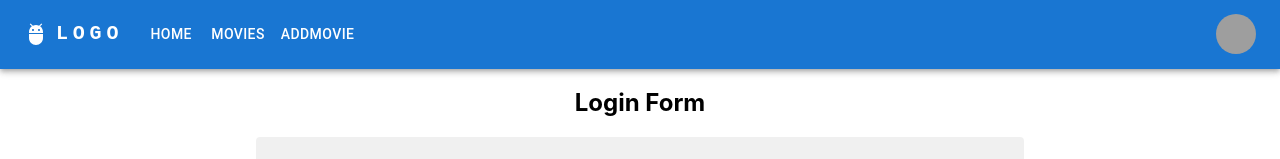
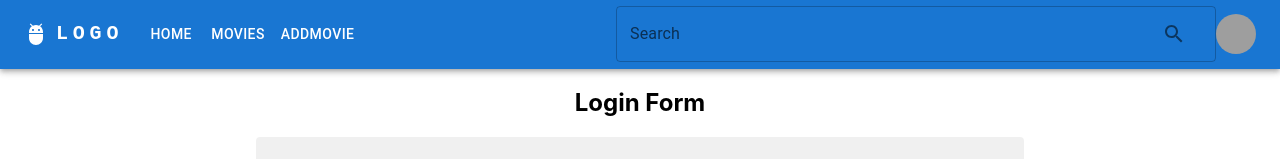
Before and after one commit to lovisnice/MyCinema-React-TS, a React (Create React App) app: page /login in a window 1280 px wide. Shown: the top 159 px of the page. Built offline with nearby package versions, Linux system fonts and the light colour scheme; grey boxes are pictures that could not be loaded.

Commit message:
add imdb and searchSlice

```diff
--- a/package.json
+++ b/package.json
@@ -7,6 +7,7 @@
     "@emotion/styled": "^11.11.0",
     "@mui/icons-material": "^5.14.18",
     "@mui/material": "^5.14.18",
+    "@reduxjs/toolkit": "^1.9.7",
     "@types/jest": "^27.5.2",
     "@types/node": "^16.18.64",
     "@types/react": "^18.2.38",
@@ -14,6 +15,7 @@
     "react": "^18.2.0",
     "react-dom": "^18.2.0",
     "react-hook-form": "^7.48.2",
+    "react-redux": "^8.1.3",
     "react-router-dom": "^6.19.0",
     "react-scripts": "5.0.1",
     "typescript": "^4.9.5",
--- a/src/App.tsx
+++ b/src/App.tsx
@@ -16,7 +16,7 @@ function App() {
       <Routes>
         <Route path="/" element={<Layout />}>
           <Route index element={<Home />} />
-          <Route path="movies" element={<MoviesList/>} />
+          <Route path="movies" element={<MoviesList/>}/>
           <Route path="login" element={<Login/>} />
           <Route path="addmovie" element={<AddMovie/>}/>
         </Route>
--- a/src/components/Header.tsx
+++ b/src/components/Header.tsx
@@ -1,5 +1,6 @@
-import { Link } from "react-router-dom";
+import { Link, Router, Routes } from "react-router-dom";
 import * as React from 'react';
+import { ChangeEvent } from 'react';
 import AppBar from '@mui/material/AppBar';
 import Box from '@mui/material/Box';
 import Toolbar from '@mui/material/Toolbar';
@@ -13,6 +14,16 @@ import Button from '@mui/material/Button';
 import Tooltip from '@mui/material/Tooltip';
 import MenuItem from '@mui/material/MenuItem';
 import AdbIcon from '@mui/icons-material/Adb';
+import { useState } from "react";
+import SearchIcon from "@mui/icons-material/Search";
+import TextField from "@mui/material/TextField";
+import {InputAdornment} from "@mui/material";
+import { Route } from "react-router-dom";
+import { useDispatch, useSelector } from 'react-redux';
+import { initialState,setKeyword } from "../reducer/searchSlice";
+import MoviesList from "./movies/MoviesList";
+
+
 
 const pages = [
     { itemName: 'Home', path: '/' },
@@ -21,9 +32,21 @@ const pages = [
 ];
 const settings = [ { itemName: 'Login', path: '/login' },];
 
+
+
 function Header() {
     const [anchorElNav, setAnchorElNav] = React.useState<null | HTMLElement>(null);
     const [anchorElUser, setAnchorElUser] = React.useState<null | HTMLElement>(null);
+
+    const dispatch = useDispatch();
+    const keyword = useSelector((state:typeof initialState) => state.keyword);
+    //console.log(keyword);
+  const handleInputChange = (event:ChangeEvent<HTMLInputElement>) => {
+    // console.log(event.target.value);
+    dispatch(setKeyword(event.target.value));
+
+  };
+
 
     const handleOpenNavMenu = (event: React.MouseEvent<HTMLElement>) => {
         setAnchorElNav(event.currentTarget);
@@ -41,10 +64,10 @@ function Header() {
     };
 
     return (
+
         <AppBar position="static">
             <Container maxWidth="xl">
                 <Toolbar disableGutters>
-
                         <AdbIcon sx={{ display: { xs: 'none', md: 'flex' }, mr: 1 }} />
                         <Typography
                             variant="h6"
@@ -131,6 +154,26 @@ function Header() {
                         ))}
                     </Box>
 
+
+                    <TextField
+                        id="search"
+                        type="search"
+                        label="Search"
+                        value={keyword}
+                        onChange={handleInputChange
+                        }
+                        sx={{ width: 600 }}
+                        InputProps={{
+                        endAdornment: (
+                            <Button onClick={()=>{<MoviesList/>}}>
+                                <InputAdornment position="end">
+                                <SearchIcon />
+                                </InputAdornment>
+                            </Button>
+                        ),
+                        }}
+                    />
+
                     <Box sx={{ flexGrow: 0 }}>
                         <Tooltip title="Open settings">
                             <IconButton onClick={handleOpenUserMenu} sx={{ p: 0 }}>
--- a/src/components/movies/AddMovie.tsx
+++ b/src/components/movies/AddMovie.tsx
@@ -43,7 +43,8 @@ export default function AddMovie() {
     title : title,
     year : year,
     imageUrl : imageUrl,
-    description : description
+    description : description,
+    poster : ""
   }
   console.log(movie);
 
--- a/src/components/movies/MovieCard.tsx
+++ b/src/components/movies/MovieCard.tsx
@@ -5,23 +5,23 @@ import CardContent from '@mui/material/CardContent';
 import CardMedia from '@mui/material/CardMedia';
 import Button from '@mui/material/Button';
 import Typography from '@mui/material/Typography';
-import { IMovie } from '../../models/movie';
+import { IMovie, IMovieSearch } from '../../models/movie';
 
-export default function MovieCard({title,year,imageUrl,description}:IMovie) {
+export default function MovieCard({Title,Year,Poster,Description}:IMovieSearch) {
   return (
     <Card sx={{ height:'100%' }}>
       <CardMedia
         sx={{ height: 640 }}
         // image={cinema1}
-        image={imageUrl}
+        image={Poster}
         title="green iguana"
       />
       <CardContent>
         <Typography gutterBottom variant="h5" component="div">
-          {title}
+          {Title}
         </Typography>
         <Typography variant="body2" color="text.secondary">
-          Year:{year}
+          Year:{Year}
         </Typography>
       </CardContent>
       <CardActions>
--- a/src/components/movies/MoviesList.tsx
+++ b/src/components/movies/MoviesList.tsx
@@ -2,17 +2,28 @@ import { useState } from "react";
 import MovieCard from "./MovieCard";
 import Grid from '@mui/material/Grid';
 import { useEffect } from 'react';
-import { IMovie } from "../../models/movie";
+import { IMovie, IMovieSearch } from "../../models/movie";
 import Skeleton from '@mui/material/Skeleton';
 import Stack from '@mui/material/Stack';
-//9ab7a18b
+import { useSelector, useDispatch } from 'react-redux';
+import { initialState } from "../../reducer/searchSlice";
+////9ab7a18b
 
 // const api: string = 'https://www.omdbapi.com/?i=tt3896198&apikey=9ab7a18b';
 // const api: string ='https://www.omdbapi.com/?s=car&apikey=9ab7a18b';
 // const api: string = 'https://cinema-api-pv114.azurewebsites.net/api/movies';
+
 const api: string = 'https://cinema-api-1.azurewebsites.net/api/movies';
+//const searchapi: string = 'https://www.omdbapi.com/?s=car&apikey=50bcb9c1';
+
+
+
 const MoviesList = () => {
-    const [movies, setMovies] = useState<IMovie[] | undefined>();
+    const [movies, setMovies] = useState<IMovieSearch[] | undefined>();
+    const [moviesSearch, setMoviesSearch] = useState<IMovieSearch[] | undefined>();
+    //const searchapi: string = `https://www.omdbapi.com/?s=${keyword}&apikey=50bcb9c1`;
+    const keyword = useSelector((state:typeof initialState) => state.keyword);
+    //console.log(keyword);
     let placeholder = [];
 
     for (let i = 0; i < 4; i++) {
@@ -31,25 +42,37 @@ const MoviesList = () => {
     }
 
 
-    useEffect(() => {
-        fetch(api).then(res => res.json()).then(data => {
-            setMovies(data);
-            console.log(movies);
+    // useEffect(() => {
+    //     fetch(api).then(res => res.json()).then(data => {
+    //         setMovies(data);
+    //         console.log(movies);
+    //     }).catch(err => console.error(err));
+    //  }, []);
+
+
+
+        useEffect(() => {
+        const searchapi = `https://www.omdbapi.com/?s=${keyword}&apikey=50bcb9c1`;
+        fetch(searchapi).then(res => res.json()).then(data => {
+            setMoviesSearch(data["Search"]);
+            //console.log(keyword);
         }).catch(err => console.error(err));
-    }, []);
+  }, []);
 
     return (
         <>
             <h2>Movies List</h2>
             <Grid container spacing={4}>
-                {movies ? (
-                    movies?.map((movie, i) =>
-                        <Grid key={i} item xs={12} sm={6} md={3} >
-                            <MovieCard {...movie} />
-                        </Grid>))
+                {moviesSearch? (
+                    moviesSearch.map((movie,i) =>
+                    <Grid key={i} item xs={12} sm={6} md={3} >
+                        <MovieCard {...movie} />
+                    </Grid>))
                     :
                     (placeholder)
                 }
+
+
 
             </Grid>
 
--- a/src/index.tsx
+++ b/src/index.tsx
@@ -3,6 +3,8 @@ import ReactDOM from 'react-dom/client';
 import './index.css';
 import App from './App';
 import { BrowserRouter } from 'react-router-dom';
+import  {Provider}  from 'react-redux';
+import store from './reducer/store';
 
 
 const root = ReactDOM.createRoot(
@@ -10,8 +12,10 @@ const root = ReactDOM.createRoot(
 );
 root.render(
   <React.StrictMode>
-    <BrowserRouter>
-      <App />
-    </BrowserRouter>
+    <Provider store={store}>
+      <BrowserRouter>
+        <App />
+      </BrowserRouter>
+    </Provider>
   </React.StrictMode>
 );
--- /dev/null
+++ b/src/reducer/searchSlice.js
@@ -0,0 +1,19 @@
+import { createSlice } from '@reduxjs/toolkit';
+
+export const initialState = {
+  keyword: "",
+};
+
+const searchSlice = createSlice({
+  name: 'search',
+  initialState,
+  reducers: {
+    setKeyword: (state, action) => {
+      state.keyword = action.payload;
+      //console.log(state.keyword);
+    },
+  },
+});
+
+export const { setKeyword } = searchSlice.actions;
+export default searchSlice.reducer;
--- /dev/null
+++ b/src/reducer/store.js
@@ -0,0 +1,11 @@
+import { configureStore } from '@reduxjs/toolkit';
+import searchSlice from './searchSlice';
+const store = configureStore(
+    {
+        reducer: {
+            search: searchSlice,
+          },
+    }
+)
+
+export default store;
```
Also changed, not shown: src/models/movie.ts (+9 -1 lines), 1 other file (tests, documents, lock files or other folders).
